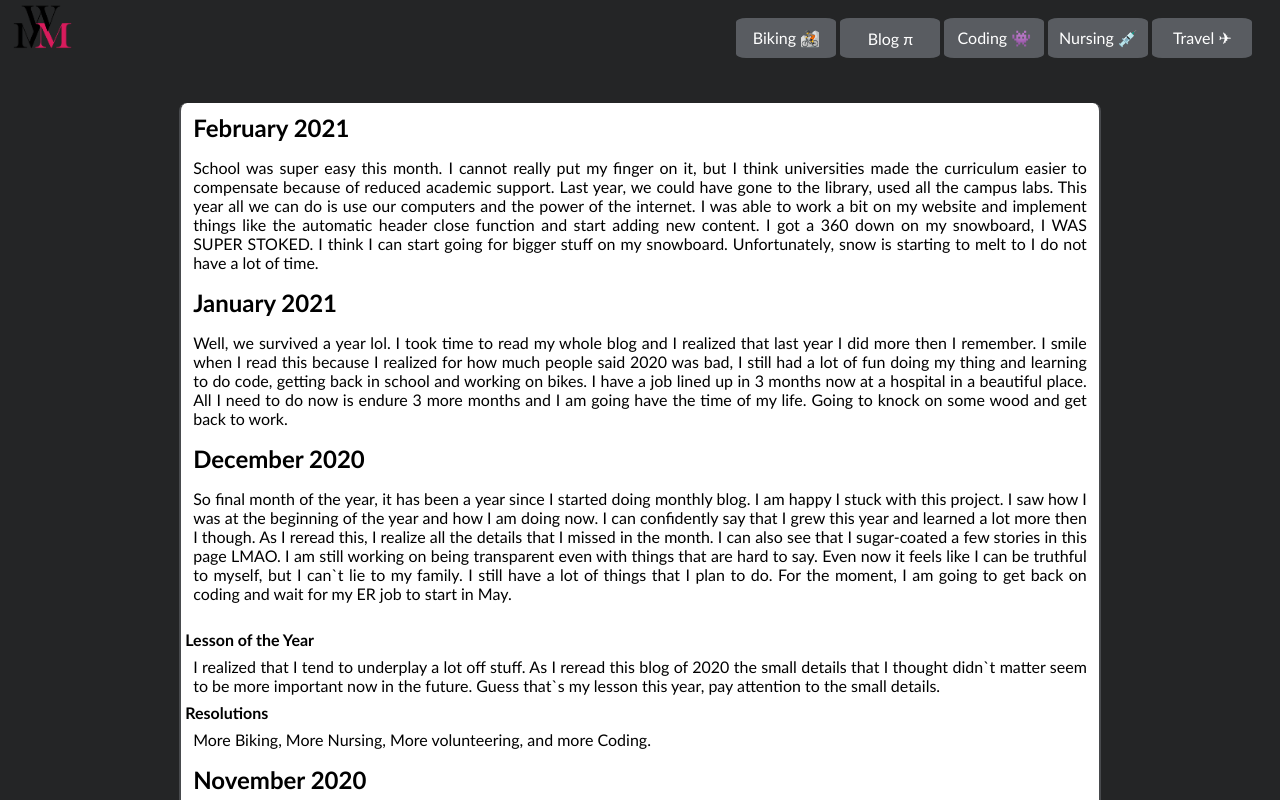
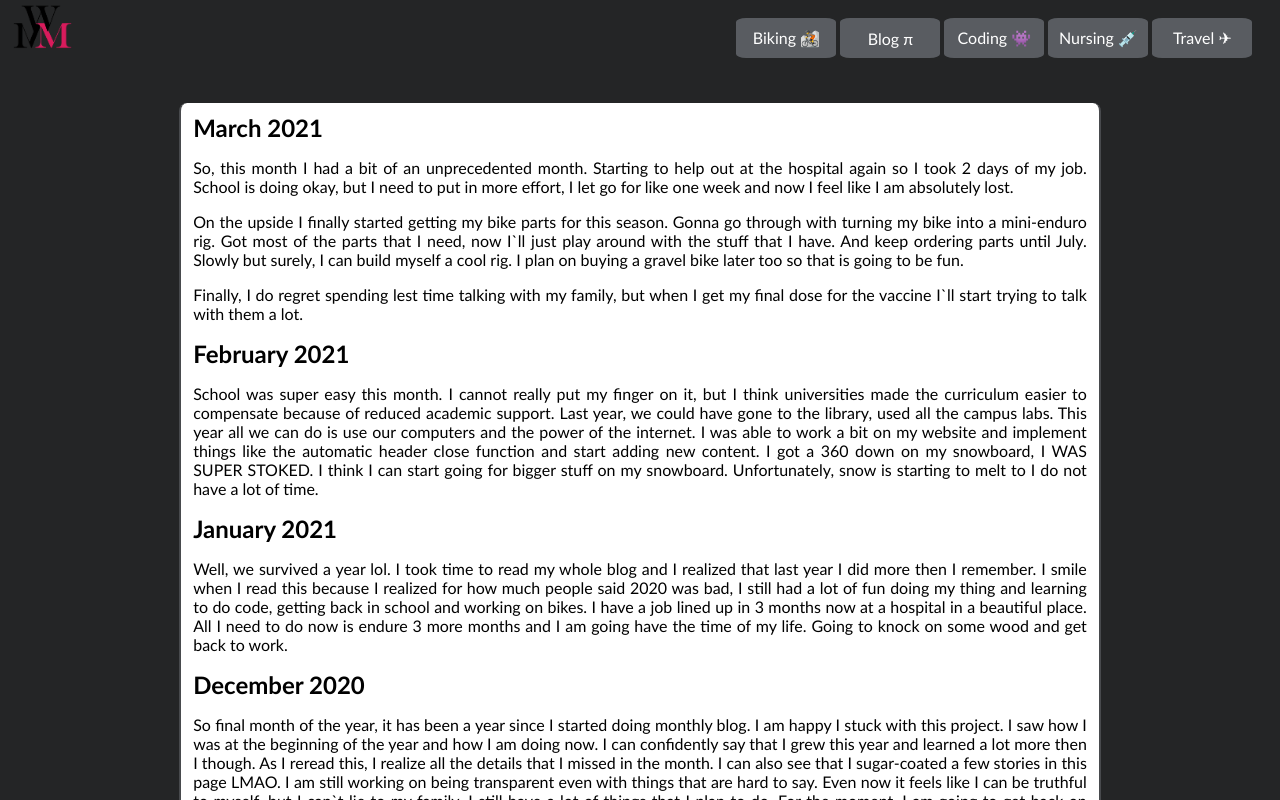
Before and after one commit to MickaelMedia/MickaelMedia, a React (Create React App) app: page /BlogMonth in a window 1280 px wide. Shown: the top 800 px of the page. Built offline with nearby package versions, Linux system fonts and the light colour scheme; the HTML template or start-up script is replaced by a standard one.

Commit message:
just adding some comments to make this more readable for other people

```diff
--- a/src/App.js
+++ b/src/App.js
@@ -1,5 +1,6 @@
 import './App.css';
 
+//All the sections I need to animate the first page that goes into the other pages
 import Navbar from "./Components/NavBar/Navbar";
 import Navitem from "./Components/NavBar/Navitem"
 import Dropdown from "./Components/NavBar/Dropdown";
@@ -25,6 +26,7 @@ function App() {
   return (
     <div className="App">
       <Router>
+        {/* So the way navbar works is it takes a few children, and thos childrens have children that get turned with a usestate from on to off. If you want to understand more about it go into the components section. and the hierierchy goes Navbar ==> Navitem ==> DropDown ==> DropDownItem*/}
         <Navbar>
               <Link to="/"><img src={Logo} alt="MT Logo"/></Link>
               <div>
--- a/src/Section/About_Me.js
+++ b/src/Section/About_Me.js
@@ -13,6 +13,7 @@ function AboutMe() {
             </article>
             <article>
                 <h2>Dev Notes</h2>
+                <p>2021-04-19: Added Race for WIldside, and also some comments in my codes to help understand it.</p>
                 <p>2021-03-14: Changed the background on Bike/General because instagram moved the url around (dick move instagram).Adding some content on the coding part of the website, gonna start nursing part at the end of this month</p>
                 <p>2021-03-09: I took out the new bike thing.</p>
                 <p>2021-03-08: Redid my titles so they pop out more from the background. Got inspired from Mahalo My Dude but I added text shadow </p>
--- a/src/Section/Biking/Races/Races.js
+++ b/src/Section/Biking/Races/Races.js
@@ -7,7 +7,7 @@ function Races() {
             <Item backgroundImg="https://www.elasticinterface.com/wp-content/uploads/2018/02/enduro-Mtb-10-consigli-5-1.jpg" title="Time To Go fast"/>
             <article>
                 <h2>New Races</h2>
-                <p>I am not going to make a link towards a new race for the moment</p>
+                <p>My local race series is the <a href="https://www.wildsideenduro.com/">Wildside enduro</a>. First race starts in june so I am gonna get pump ut for it and get ready to do my race. I`ll keep this segement updatet as I get through the races and all the results I get.</p>
             </article>
             <article>
                 <p>My last race experience was in 2020 for the Wildside. It's been awhile but I still think I can offer a few tips.</p>
@@ -15,10 +15,9 @@ function Races() {
                 <b>#1 Pre-day track recon</b>
                 <p>Most enduro races have a pre-race recon thats usually done 1-2 days before the race. Honestly this might be the most important thing to do. I Highly suggest you check out the tracks and search for the race lines that are faster.</p>
                 <b>#2 Check your gear</b>
-                <p>Depending on race condition you are going to want to change your setup. On rainier days you should add Psi in your tires and your shock as well as reduce rebound a bit to compensate. Always experiment with your setup before race day to dial your setting. If you don't its not too ok. But, the important aspect is feeling comfortable on your bike and making sure you can always maneuver without feeling awkward on your bike</p>
+                <p>Depending on race condition you are going to want to change your setup. On rainier days you should decrease Psi in your tires and your shock as well as reduce rebound a bit to compensate. Always experiment with your setup before race day to dial your setting. If you don't its ok. But, the important aspect is feeling comfortable on your bike and making sure you can always maneuver without feeling awkward on your bike</p>
                 <b>#3 Its okay to be anxious</b>
                 <p>Especially if it's your first race you might not finish top 3 even in amateur. So don't sweat it. You gotta start somewhere and start with getting experience in the whole race setting. Your goal is to get better and being timed against better people and just hanging out with them is gonna push you to do your best. So Squash that anxiety with excitement ang just have a good time racing other people</p>
-
             </article>
         </div>
     )
--- a/src/Section/Blog/Blog.js
+++ b/src/Section/Blog/Blog.js
@@ -7,6 +7,10 @@ function Blog() {
         <div>
             <div className="blog">
                 <article>
+                    <h2>March 2021</h2>
+                    <p>So, this month I had a bit of an unprecedented month. Starting to help out at the hospital again so I took 2 days of my job. School is doing okay, but I need to put in more effort, I let go for like one week and now I feel like I am absolutely lost.</p>
+                    <p>On the upside I finally started getting my bike parts for this season. Gonna go through with turning my bike into a mini-enduro rig. Got most of the parts that I need, now I`ll just play around with the stuff that I have. And keep ordering parts until July. Slowly but surely, I can build myself a cool rig. I plan on buying a gravel bike later too so that is going to be fun.</p>
+                    <p>Finally, I do regret spending lest time talking with my family, but when I get my final dose for the vaccine I`ll start trying to talk with them a lot. </p>
                     <h2>February 2021</h2>
                     <p>School was super easy this month. I cannot really put my finger on it, but I think universities made the curriculum easier to compensate because of reduced academic support. Last year, we could have gone to the library, used all the campus labs. This year all we can do is use our computers and the power of the internet. I was able to work a bit on my website and implement things like the automatic header close function and start adding new content. I got a 360 down on my snowboard, I WAS SUPER STOKED. I think I can start going for bigger stuff on my snowboard. Unfortunately, snow is starting to melt to I do not have a lot of time. </p>
                     <h2>January 2021</h2>
--- a/src/Section/Welcome.js
+++ b/src/Section/Welcome.js
@@ -6,7 +6,9 @@ import Card from "../Components/Card/Card"
 import "./Welcome.css";
 import Trail1 from "./Travel/ToDo/Oka/Oka_Ressource/20200721_091449.jpg"
 
-//Going to have to work on some return cards to amke the page look simpler, max 10 cards per page man
+//So this is the page I used as a template. and I will talk about the cards and the items.
+// Items allow me to do that first part of the page that appears and indicate the the title and subject of the page. Item needs a title, an image for the background and description for the subtitle and finally a summary for the long text that you can go more into deatail if you want. I also added a variable that allows to have the text one side or the other just to make it more diverse if i bombard my page with items.
+// cards are a feature to allow to present an image and title towards another article. the only thing that cards require are title, descritpion for when you hover on it and finally a picture to illustrate it.
 
 function Welcome() {
     return (
```
Also changed, not shown: 1 other file (tests, documents, lock files or other folders).
